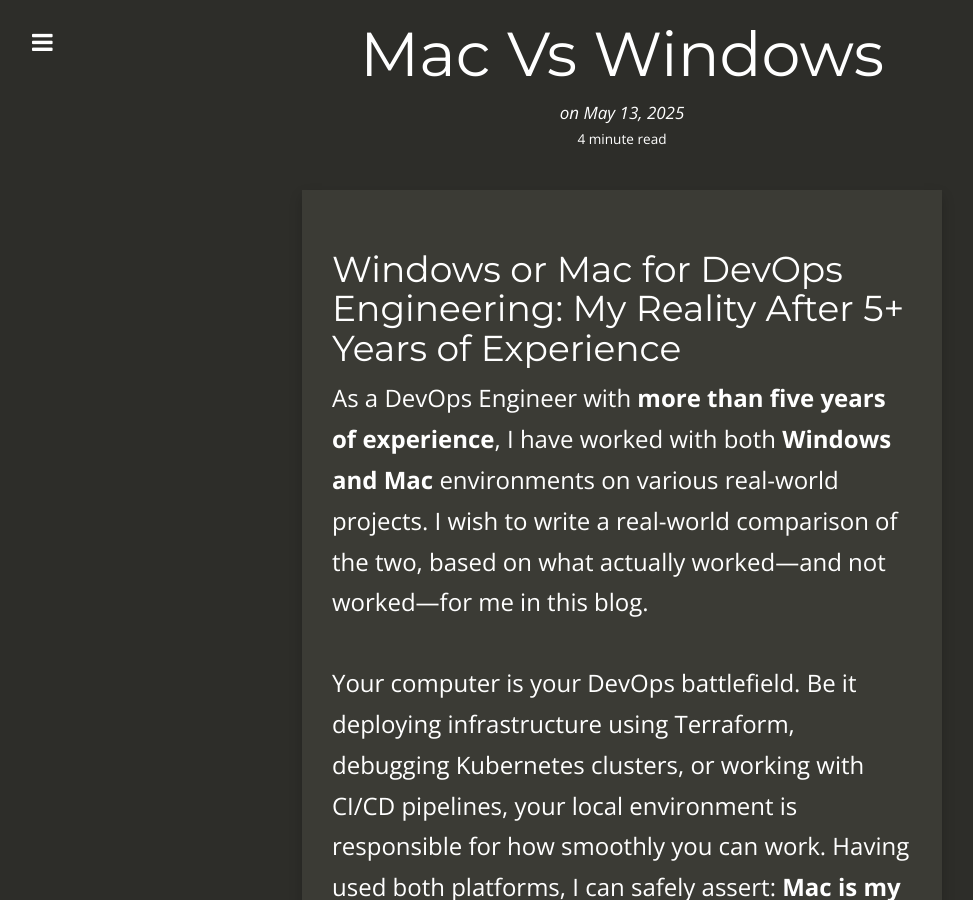
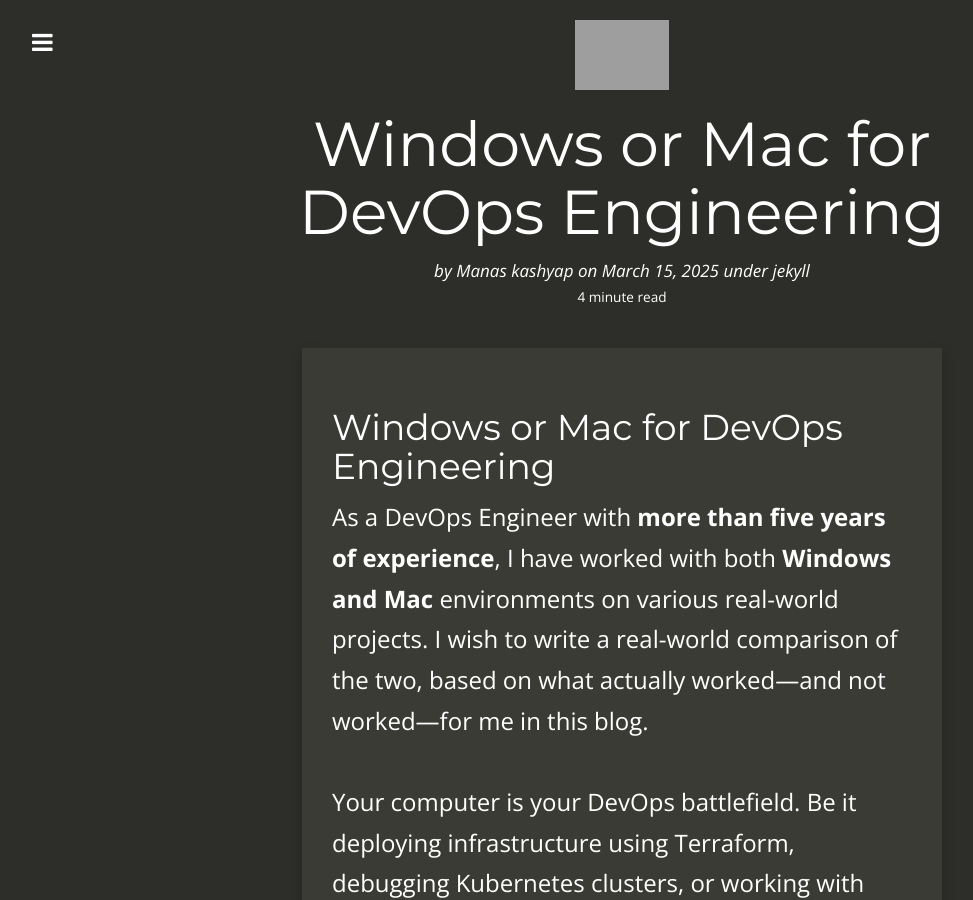
Before and after one commit to Manas-kashyap/Manas-kashyap.github.io, a Jekyll site: the page built from _posts/2025-05-13-Mac-VS-Windows.md, in a window 1280 px wide and 900 px high. Shown: the whole window, without its empty margins (18-991 px from the left). Built offline with Jekyll 4.4.1, drawn with Linux system fonts in a browser that asks for light colours; nearby versions of some CDN libraries; our own code applies the rules of GitHub Pages for plain Markdown files; comment, search, counter and statistics services are not loaded; some of the changed text lies outside the part shown; grey boxes are pictures that could not be loaded.

Commit message:
modified structure

```diff
--- a/_posts/2025-05-13-Mac-VS-Windows.md
+++ b/_posts/2025-05-13-Mac-VS-Windows.md
@@ -1,4 +1,18 @@
-# Windows or Mac for DevOps Engineering: My Reality After 5+ Years of Experience
+---
+layout:     post
+title:      Windows or Mac for DevOps Engineering
+date:       2025-03-15 12:00:00
+author:     Manas kashyap
+summary:    Windows or Mac for DevOps Engineering
+categories: jekyll
+thumbnail:  devops
+tags:
+ - DevOps
+ - Windows or Mac
+ - DevOps Engineering
+---
+
+# Windows or Mac for DevOps Engineering
 
 As a DevOps Engineer with **more than five years of experience**, I have worked with both **Windows and Mac** environments on various real-world projects. I wish to write a real-world comparison of the two, based on what actually worked—and not worked—for me in this blog.
 
```
